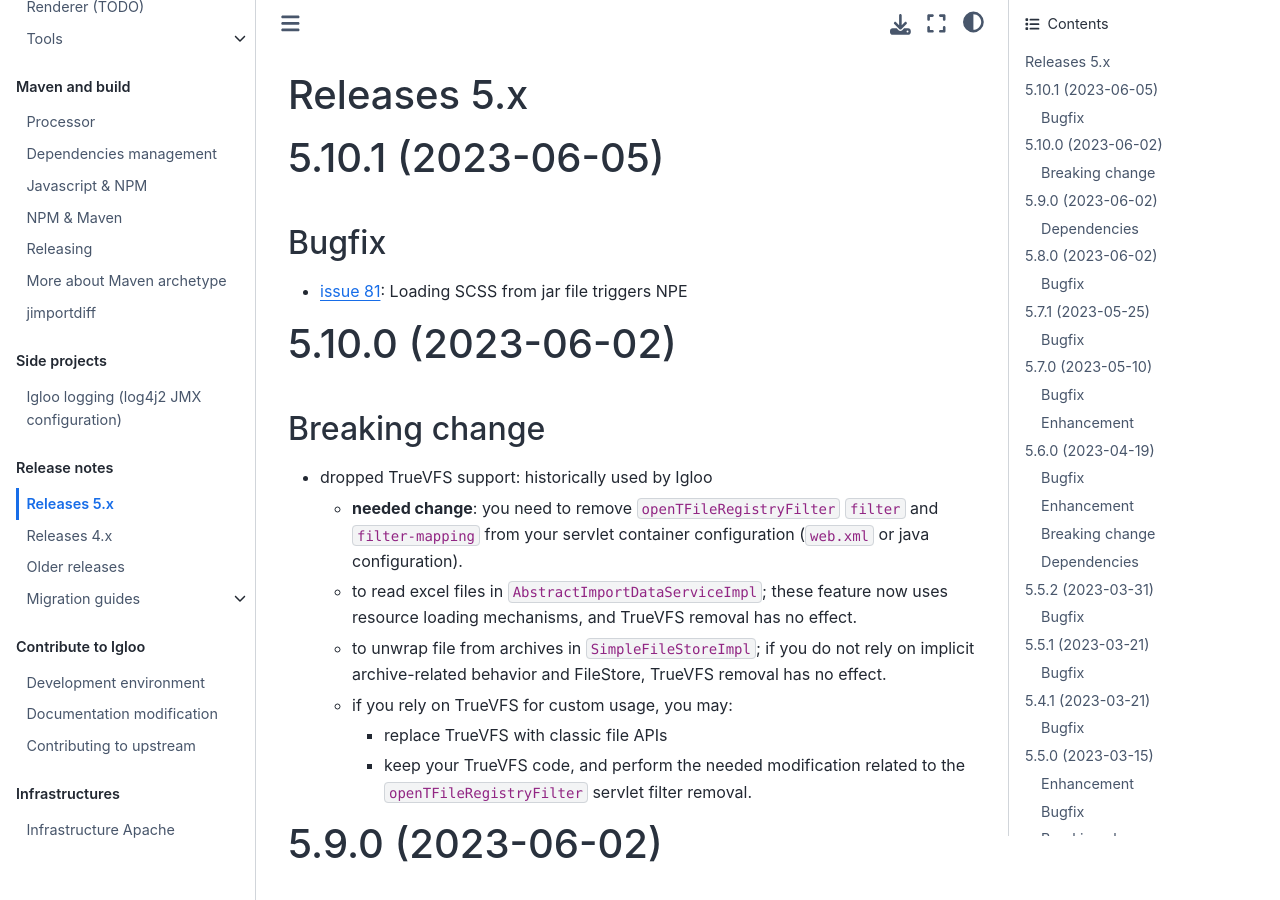
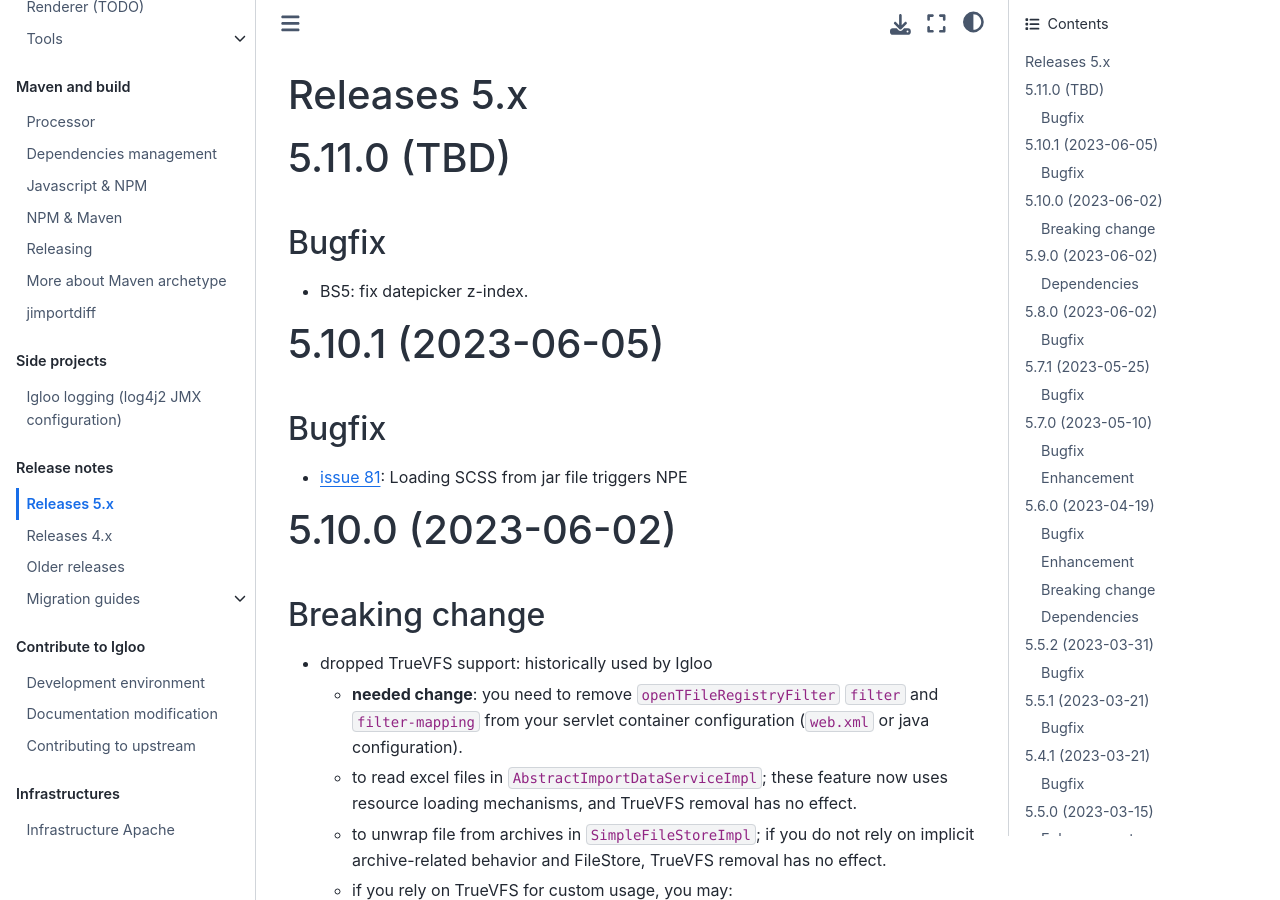
Before and after one commit to igloo-project/igloo-doc, a Sphinx documentation site: the page built from source/release-notes/releases-5.x.md, in a window 1280 px wide and 900 px high. Built offline with Sphinx 7.4.7 and the Sphinx Book theme 1.1.4, drawn with Linux system fonts in a browser that asks for light colours.

Commit message:
Changelog 5.11.0

```diff
--- a/source/release-notes/releases-5.x.md
+++ b/source/release-notes/releases-5.x.md
@@ -1,4 +1,12 @@
 # Releases 5.x
+
+(v5.11.0)=
+
+# 5.11.0 (TBD)
+
+## Bugfix
+
+* BS5: fix datepicker z-index.
 
 (v5.10.1)=
 
```
